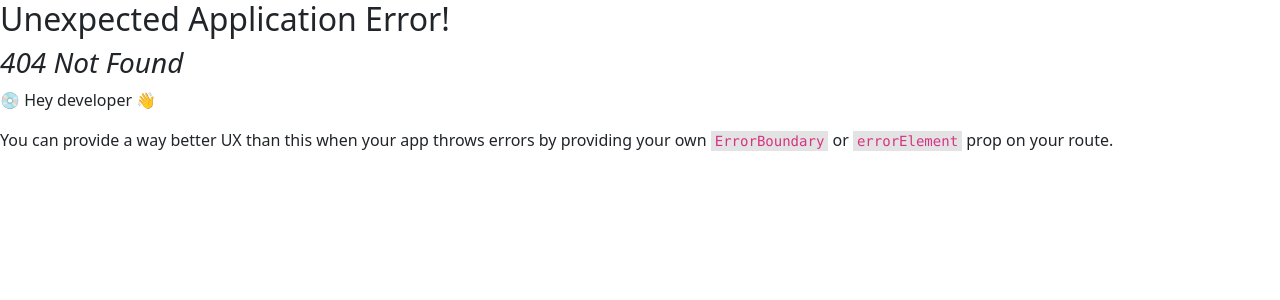
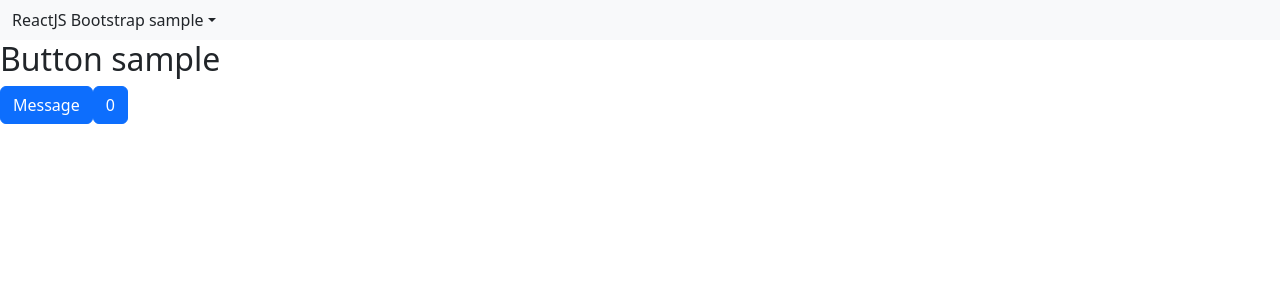
Before and after one commit to nakamurakko/reactjs-bootstrap-sample, a React (Create React App) app: page /button-sample in a window 1280 px wide. Before the commit this address had no page. Shown: the top 300 px of the page. Built offline with nearby package versions, Linux system fonts and the light colour scheme.

Commit message:
Button サンプルを追加。

```diff
--- a/src/App.jsx
+++ b/src/App.jsx
@@ -10,7 +10,7 @@ export default function App() {
       <Navbar className='bg-body-tertiary' expand='lg' sticky='top'>
         <Container fluid>
           <NavDropdown title='ReactJS Bootstrap sample'>
-
+            <NavDropdown.Item href='/button-sample'>Button sample</NavDropdown.Item>
           </NavDropdown>
         </Container>
       </Navbar>
--- /dev/null
+++ b/src/button-sample/button-sample.jsx
@@ -0,0 +1,46 @@
+import { useState } from "react";
+import { Button } from "react-bootstrap";
+
+/**
+ * Button サンプルコンポーネント。
+ *
+ * @returns {JSX.Element}
+ */
+export default function ButtonSample() {
+
+  /** クリックカウント数。 */
+  const [clickCount, setClickCount] = useState(0);
+
+  /**
+   * メッセージ表示ボタンクリック。
+   */
+  const handleMessageClick = () => {
+    alert('Hello');
+  };
+
+  /**
+   * カウントアップボタンクリック。
+   */
+  const handleCountupClick = () => {
+    setClickCount(clickCount + 1);
+  };
+
+  return (
+    <>
+      <h2>Button sample</h2>
+
+      <Button
+        onClick={handleMessageClick}
+      >
+        Message
+      </Button>
+
+      <Button
+        onClick={handleCountupClick}
+      >
+        {clickCount}
+      </Button>
+    </>
+  );
+
+}
--- a/src/index.jsx
+++ b/src/index.jsx
@@ -2,12 +2,13 @@ import React from 'react';
 import ReactDOM from 'react-dom/client';
 import { createBrowserRouter, createRoutesFromElements, Route, RouterProvider } from 'react-router-dom';
 import App from './App';
+import ButtonSample from './button-sample/button-sample';
 import './index.css';
 
 const router = createBrowserRouter(
   createRoutesFromElements(
     <Route path='/' element={<App />}>
-
+      <Route path='button-sample' element={<ButtonSample />} />
     </Route>
   )
 );
```
